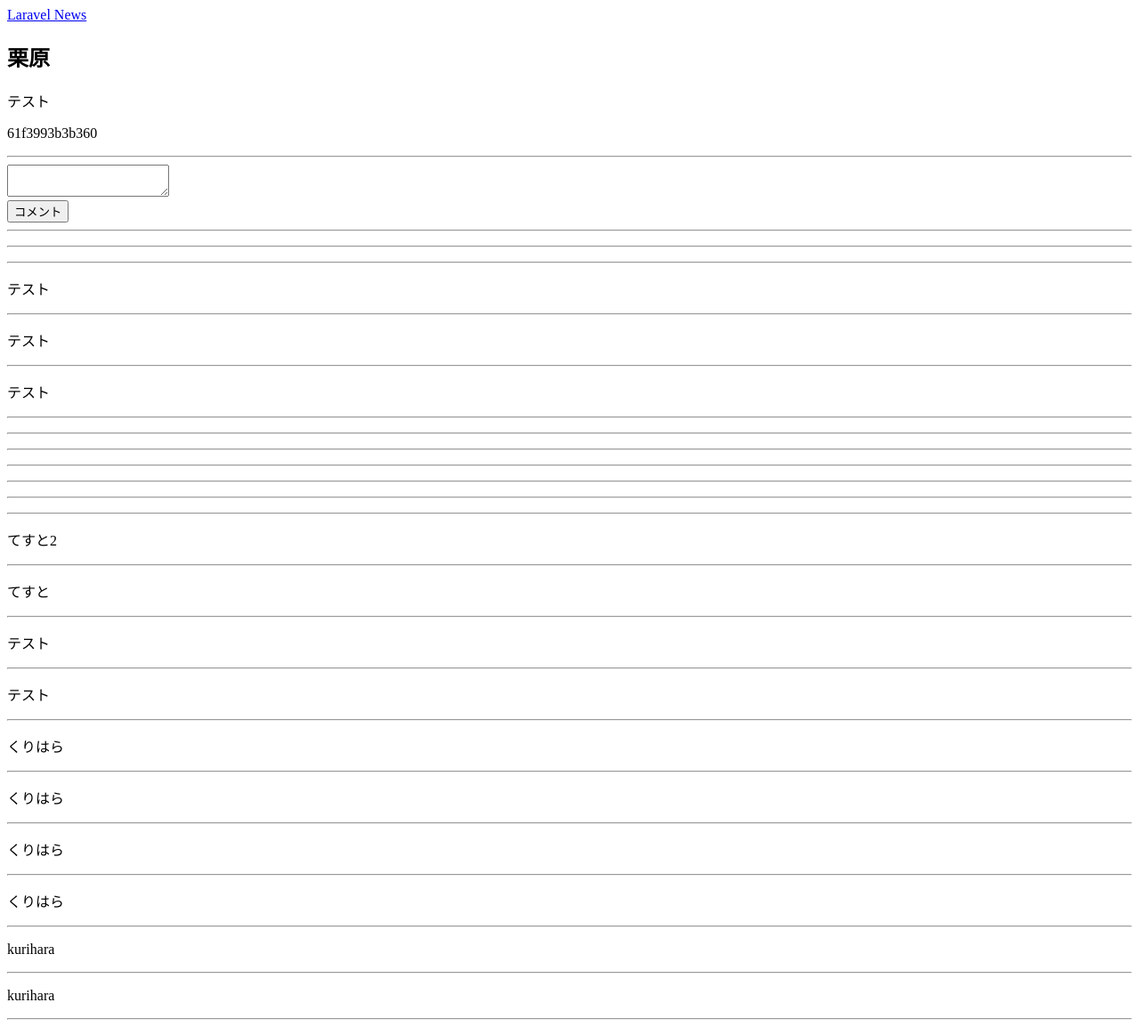
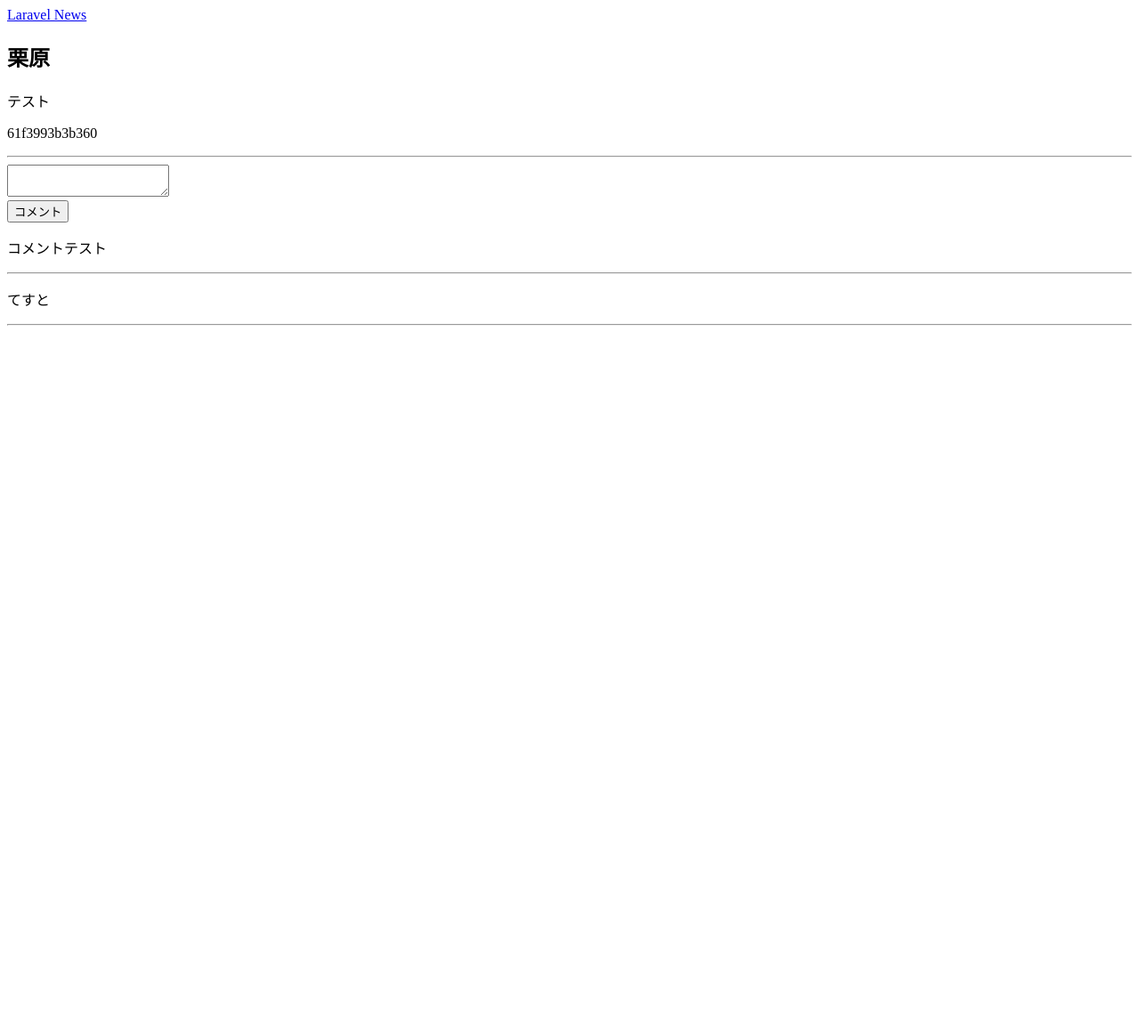
Before and after one commit to KuriharaHiromi/kadai4, a PHP site: page /edit2.php?id=61f3993b3b360 in a window 1280 px wide. Shown: the whole page at 89% size. After the commit the page ends 366 px from the top, so only its background shows below. Run offline with PHP 8.4, Linux system fonts and the light colour scheme; data that the repository does not hold is empty.

Commit message:
コメント機能の追加とエラーメッセージの修正

```diff
--- a/comment.txt
+++ b/comment.txt
@@ -1,20 +1,4 @@
-kurihara
-kurihara
-くりはら,,
-くりはら,,
-くりはら,,
-くりはら,,
-テスト,61f3c72416096,
-テスト,61f3c72416096,
-てすと,61f3dd0c6d12d,てすと,61f3dd0c6d12d,
-てすと2,61f3df21b6efa,てすと2,61f3df21b6efa,
-,61f3df6f72c2a,
-,61f3df6f72c2a,,61f3df6f72c2a,
-,61f3df6f72c2a,
-,61f3df6f72c2a,
-,61f3e31a88117,
-,61f3e32260656,
-テスト,61f3e328c59a0,
-テスト,61f3e328c59a0,
-テスト,61f3e328c59a0,
-,61f3e9fd85eec,
+コメントテスト,61f4a85a6def1,61f3993b3b360,
+こめんとてすと,61f4c0c69db43,61f3992fec3c3,
+テスト,61f4e6b537d2a,61f3992fec3c3,
+てすと,61f4e6f2ba8bb,61f3993b3b360,
--- a/edit2.php
+++ b/edit2.php
@@ -1,19 +1,23 @@
 <?php
 //require_once('index.php');
-define( 'FILENAME', './message.txt');
-define( 'FILENAME2', './comment.txt');
+define( 'FILENAME', './message.txt'); //タイトル、記事、親IDのファイルと紐づいた定数
+define( 'FILENAME2', './comment.txt');//コメント、親ID、子IDのファイルと紐づいた定数
 
 // 変数の初期化　※nullで値を空にしておき、存在しない変数を読んだり、意図しない挙動を防ぐため
 $data2 = null;
 $file_handle2 = null;
 $comment = array();
+$comments = array();
 $comment_array = array();
+$comment_value = array();
 $file_handle = null;
 $split_data = null;
 $message = array();
 $message_array = array();
+$error_message = array();//未入力の内容と配列
 
-
+//記事のページのURLのパラメータ(IDの部分)を読み込む処理
+//issetで変数の中身に値があれば変数$article_idに取得した値(ID)を代入
 if(isset($_GET['id'])){
     $article_id = $_GET['id'];
 }
@@ -53,35 +57,55 @@ while($i<$count){
 
 
 
+if( !empty($_POST['btn_submit']) ) {
 
+    if( empty($_POST['comment']) ) {
+        $error_message[] = 'コメントは必須です。';
+    }
+    if( empty($_POST['comment']) ) {//入力した記事の内容が空だったら
+        $error_message[] = 'コメントは必須です。';//$error_message[]に「コメントは必須です。」が加えられます。
+    }
+    if( empty($error_message) ) {//$error_message)が空だったら以下(26~34)の動作は行われる。
 
 
 //下は記事に対するコメントのファイルの書き込み、保存
         if( $file_handle2 = fopen( FILENAME2, "a") ) {
 	        // 書き込むデータを作成
-    $data2 = $_POST['comment'].",".$_POST['comment_id'].","."\n";
+            $data2 = $_POST['comment'].",".$_POST['comment_id'].",".$_POST['article_id'].","."\n";
             // 書き込み
             fwrite( $file_handle2, $data2);
             // ファイルを閉じる
             fclose( $file_handle2);
         }
-
+    }
+}
 
 
 if( $file_handle2 = fopen( FILENAME2,'r') ) {
     while( $data2 = fgets($file_handle2) ){
         $split_data2 = preg_split( '/\,/', $data2);
-        $comment = array(
+        $comments = array(
            'comment' => $split_data2[0],
            'comment_id' => $split_data2[1],
+           'article_id' => $split_data2[2],
+
         );
-        array_unshift($comment_array, $comment);
+        array_unshift($comment_array, $comments);
     }
     // ファイルを閉じる
     fclose( $file_handle2);
 
 }
 
+
+$count_comment = count($comment_array);
+$i=0;
+while($i<$count_comment){
+    if($article_id == $comment_array[$i]['article_id']){
+        array_unshift($comment, $comment_array[$i]);
+    }
+    $i++;
+}
 
 
 ?>
@@ -104,6 +128,9 @@ if( $file_handle2 = fopen( FILENAME2,'r') ) {
     <hr><!--下線部-->
 </article>
 </section>
+<?php if( !empty($error_message) ): ?><!-- $error_messageの中身が空でなければ(「タイトルは必須です。」または「記事は必須です。」が入ってれば) -->
+    <div class="error_message"><?php echo $error_message[0]; ?></div>
+<?php endif; ?>
 <!--下はコメントの投稿ボタンの作成-->
 <form method="post">
 	<div>
@@ -112,13 +139,13 @@ if( $file_handle2 = fopen( FILENAME2,'r') ) {
 	</div>
 	<input type="submit" name="btn_submit" value="コメント">
     <input id="comment_id" type="hidden" name="comment_id" value="<?php echo uniqid();?>">
+    <input id="article_id" type="hidden" name="article_id" value="<?php echo $article_id;?>">
 </form>
-<hr>
 <section>
-<?php if( !empty($comment_array) ): ?><!--$message_arrayの中身が空でなければ-->
+<?php if( !empty($comment) ): ?><!--$message_arrayの中身が空でなければ-->
 <?php $i=0;?>
-<?php while( isset($comment_array[$i])):?>
-<?php    $value = $comment_array[$i]; ?>
+<?php while( isset($comment[$i])):?>
+<?php    $value = $comment[$i]; ?>
 <?php      $i++; ?>
 <article>
     <p><?php echo $value['comment']; ?></p>
```
Lines whose indentation alone changed are shown as unchanged.
